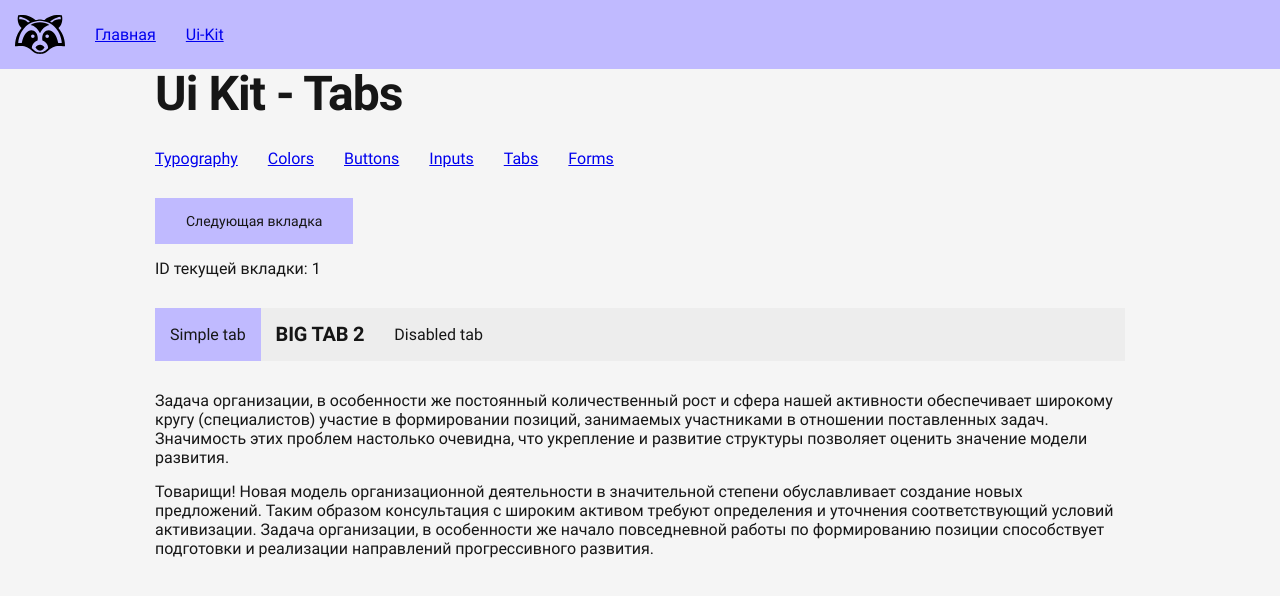
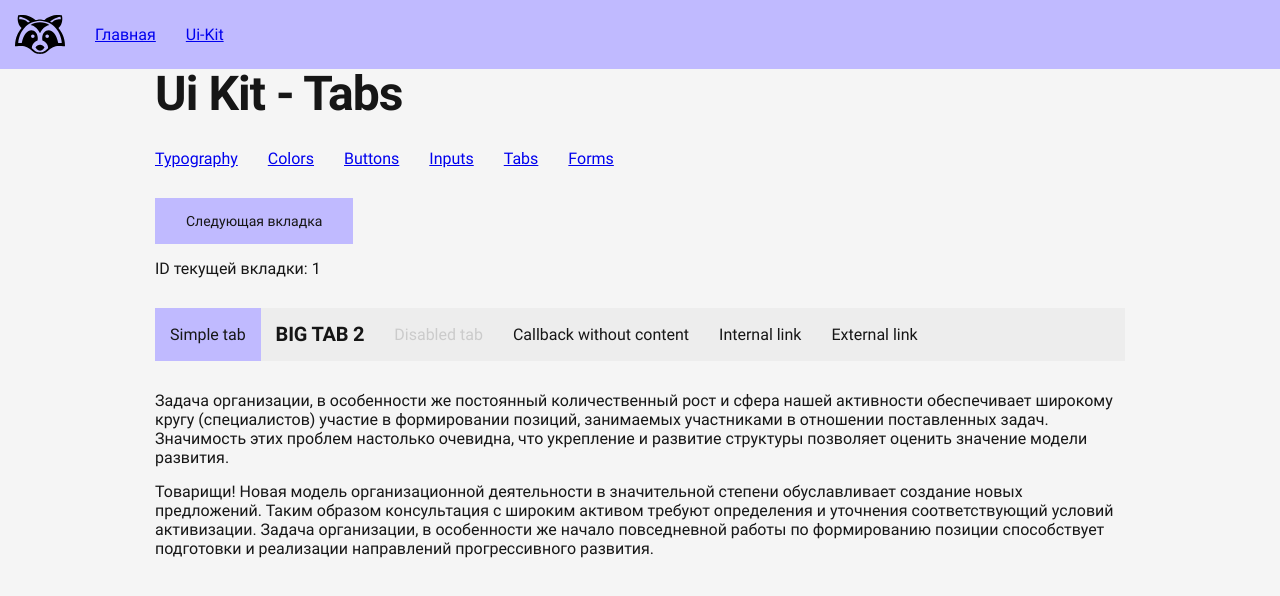
Before and after one commit to ramstex/reactor, a React app: page /ui-kit/tabs in a window 1280 px wide. Shown: the top 596 px of the page. Built offline with nearby package versions, Linux system fonts and the light colour scheme.

Commit message:
Tabs component refactoring

```diff
--- a/package.json
+++ b/package.json
@@ -78,6 +78,7 @@
 		"babel-loader": "^8.2.4",
 		"classnames": "^2.3.1",
 		"lodash": "^4.17.21",
+		"npm": "^8.8.0",
 		"prop-types": "^15.8.1",
 		"react": "^18.0.0",
 		"react-dom": "^18.0.0",
--- a/src/components/Ui/Tabs/Tabs.jsx
+++ b/src/components/Ui/Tabs/Tabs.jsx
@@ -14,18 +14,17 @@ class UiTabs extends React.Component {
 	constructor(props) {
 		super(props);
 
-		const { current, tabs } = this.props;
-
-		const currentId = current || tabs[0].id;
-		const currentTab = this.getCurrentTab(currentId) || tabs[0];
+		const { tabs } = this.props;
 
 		this.state = {
-			currentId,
-			currentTab,
+			current: tabs[0].id,
 		};
 
-		this.getCurrentTab = this.getCurrentTab.bind(this);
+		this.getTab = this.getTab.bind(this);
 		this.setCurrent = this.setCurrent.bind(this);
+		this.isTabCurrent = this.isTabCurrent.bind(this);
+		this.isTabDisabled = this.isTabDisabled.bind(this);
+		this.onTabClick = this.onTabClick.bind(this);
 	}
 
 	//	Классы
@@ -43,13 +42,12 @@ class UiTabs extends React.Component {
 	}
 
 	/**
-	 * getCurrentTab - получение текущей вкладки по ID
+	 * getTab - получение вкладки по ID
 	 * @param id { Number | String } - ID вкладки
 	 * @return { Object } - объект с данными вкладки
 	 */
-	getCurrentTab(id) {
+	getTab(id) {
 		const { tabs } = this.props;
-
 		return tabs.find((tab) => {
 			return tab.id === id;
 		});
@@ -61,8 +59,7 @@ class UiTabs extends React.Component {
 	 */
 	setCurrent(id) {
 		this.setState({
-			currentId: id,
-			currentTab: this.getCurrentTab(id),
+			current: id,
 		});
 	}
 
@@ -72,8 +69,8 @@ class UiTabs extends React.Component {
 	 * @return { boolean } - вкладка текущая или нет
 	 */
 	isTabCurrent(id) {
-		const { currentId } = this.state;
-		return currentId === id;
+		const { current } = this.state;
+		return current === id;
 	}
 
 	/**
@@ -82,8 +79,7 @@ class UiTabs extends React.Component {
 	 * @return {boolean}
 	 */
 	isTabDisabled(id) {
-		const tab = this.getCurrentTab(id);
-
+		const tab = this.getTab(id);
 		return !!tab && (!!tab.disabled || (!tab.content && !tab.href && !tab.onClick));
 	}
 
@@ -94,11 +90,11 @@ class UiTabs extends React.Component {
 	 * @return { (function(*): void) | undefined }
 	 */
 	onTabClick(id) {
-		const tab = this.getCurrentTab(id);
+		const tab = this.getTab(id);
 
 		if (!this.isTabDisabled(id)) {
 			return (event) => {
-				if (tab.content) {
+				if (!!tab.content) {
 					this.setCurrent(id);
 				}
 
@@ -112,51 +108,35 @@ class UiTabs extends React.Component {
 	}
 
 	componentDidUpdate(prevProps, prevState) {
-		const { current, onChange } = this.props;
-		const { currentId, currentTab } = this.state;
+		const { onChange } = this.props;
 
 		// Если изменился props.current, меняем текущую вкладку в state
-		if (prevProps.current !== current && currentId !== current) {
+		if (prevProps.current !== this.props.current && this.props.current !== this.state.current) {
 			this.setCurrent(current);
 		}
 
 		// Если изменился state.currentId
-		if (prevState.currentId !== currentId && currentId !== current) {
-			// Если для старой вкладки задан props.onLeave - выполняем его
-			if (isFunction(prevState.currentTab.onLeave)) {
-				prevState.currentTab.onLeave({
-					currentId,
-					currentTab,
-					prevId: prevState.currentId,
-					prevTab: prevState.currentTab,
-				});
+		if (prevState.current !== this.state.current && this.props.current !== this.state.current) {
+			// Если для старой вкладки задан onLeave - выполняем его
+			if (isFunction(this.getTab(prevState.current).onLeave)) {
+				this.getTab(prevState.current).onLeave();
 			}
 
-			// Если для новой вкладки задан props.onEnter - выполняем его
-			if (isFunction(currentTab.onEnter)) {
-				currentTab.onEnter({
-					currentId,
-					currentTab,
-					prevId: prevState.currentId,
-					prevTab: prevState.currentTab,
-				});
+			// Если для новой вкладки задан onEnter - выполняем его
+			if (isFunction(this.getTab(this.state.current).onEnter)) {
+				this.getTab(this.state.current).onEnter();
 			}
 
 			// Если для компонента задан props.onChange - выполняем его
 			if (isFunction(onChange)) {
-				onChange({
-					currentId,
-					currentTab,
-					prevId: prevState.currentId,
-					prevTab: prevState.currentTab,
-				});
+				onChange(this.state.current);
 			}
 		}
 	}
 
 	render() {
 		const { tabs } = this.props;
-		const { currentId } = this.state;
+		const { current } = this.state;
 
 		return (
 			<div className={this.classNameRoot()}>
@@ -176,7 +156,7 @@ class UiTabs extends React.Component {
 
 				<div className={this.classNameBody()}>
 					{tabs.map((item) => {
-						return item.id === currentId && item.content;
+						return item.id === current && item.content;
 					})}
 				</div>
 			</div>
@@ -186,11 +166,8 @@ class UiTabs extends React.Component {
 
 UiTabs.propTypes = {
 	className: PropTypes.string,
-
 	tabs: PropTypes.arrayOf(PropTypes.shape(TabType)),
-
 	current: PropTypes.oneOfType([PropTypes.number, PropTypes.string]),
-
 	onChange: PropTypes.func,
 };
 
--- a/src/pages/UiKit/pages/Tabs/Tabs.jsx
+++ b/src/pages/UiKit/pages/Tabs/Tabs.jsx
@@ -13,7 +13,7 @@ class PageUiKitTabs extends React.Component {
 		super(props);
 
 		this.state = {
-			tabsContent: [...content.tabs],
+			tabs: [...content.tabs],
 			current: 1,
 		};
 
@@ -30,16 +30,17 @@ class PageUiKitTabs extends React.Component {
 		return classnames('page-ui-kit-tabs', className);
 	}
 
-	onUpdateCurrent(data) {
+	onUpdateCurrent(current) {
+		console.log(current);
 		this.setState({
-			current: data.currentId,
+			current: current,
 		});
 	}
 
 	getTabById(id) {
-		const { tabsContent } = this.state;
+		const { tabs } = this.state;
 
-		return tabsContent.find((tab) => {
+		return tabs.find((tab) => {
 			return tab.id === id;
 		});
 	}
@@ -51,21 +52,21 @@ class PageUiKitTabs extends React.Component {
 	}
 
 	increaseCurrent() {
-		const { tabsContent, current } = this.state;
+		const { tabs, current } = this.state;
 		let newCurrent = current;
 
 		const getNextId = () => {
-			let i = tabsContent.findIndex((tab) => {
+			let i = tabs.findIndex((tab) => {
 				return tab.id === newCurrent;
 			});
 
-			if (i >= tabsContent.length - 1) {
+			if (i >= tabs.length - 1) {
 				i = 0;
 			} else {
 				i += 1;
 			}
 
-			return tabsContent[i].id;
+			return tabs[i].id;
 		};
 
 		while (newCurrent === current || this.isTabDisabled(newCurrent)) {
@@ -82,7 +83,7 @@ class PageUiKitTabs extends React.Component {
 	}
 
 	render() {
-		const { current } = this.state;
+		const { current, tabs } = this.state;
 
 		return (
 			<div className={this.classNameRoot()}>
@@ -92,7 +93,7 @@ class PageUiKitTabs extends React.Component {
 					<UiButton onClick={this.onIncreaseClick}> Следующая вкладка </UiButton>
 					<p className={'_mt_2 _mb_4'}> ID текущей вкладки: {current} </p>
 
-					<UiTabs tabs={this.state.tabsContent} current={current} onChange={this.onUpdateCurrent} />
+					<UiTabs tabs={tabs} current={current} onChange={this.onUpdateCurrent} />
 				</MarkupSection>
 			</div>
 		);
--- a/src/pages/UiKit/pages/Tabs/helpers/content.js
+++ b/src/pages/UiKit/pages/Tabs/helpers/content.js
@@ -23,6 +23,18 @@ export const content = {
 					</p>
 				</div>
 			),
+
+			onClick() {
+				console.log('CLICK', this);
+			},
+
+			onEnter() {
+				console.log('ENTER', this);
+			},
+
+			onLeave() {
+				console.log('LEAVE', this);
+			},
 		},
 
 		{
@@ -33,11 +45,24 @@ export const content = {
 					<h2>Yeah! BIG TAB</h2>
 				</div>
 			),
+
+			onClick() {
+				console.log('CLICK', this);
+			},
+
+			onEnter() {
+				console.log('ENTER', this);
+			},
+
+			onLeave() {
+				console.log('LEAVE', this);
+			},
 		},
 
 		{
 			id: 3,
 			title: 'Disabled tab',
+			disabled: true,
 			content: (
 				<React.Fragment>
 					<p>
@@ -51,47 +76,51 @@ export const content = {
 					</p>
 				</React.Fragment>
 			),
+
+			onClick() {
+				console.log('CLICK', this);
+			},
+
+			onEnter() {
+				console.log('ENTER', this);
+			},
+
+			onLeave() {
+				console.log('LEAVE', this);
+			},
 		},
 
-		// {
-		// 	id: 4,
-		// 	title: 'Callbacks',
-		// 	content: <div key={ 4 }> Watch the console, bro! </div>,
-		//
-		// 	onClick( event, tab ) {
-		// 		console.log( 'CLICK', this );
-		// 		console.log( event );
-		// 		console.log( tab );
-		// 	},
-		//
-		// 	onEnter( data ) {
-		// 		console.log( 'ENTER', data );
-		// 	},
-		//
-		// 	onLeave( data ) {
-		// 		console.log( 'LEAVE', data );
-		// 	},
-		// },
-		//
-		// {
-		// 	id: 5,
-		// 	title: 'Internal link',
-		// 	href: '/ui-kit/buttons',
-		//
-		// 	onClick() {
-		// 		console.log( 'CALLBACK LINK', this );
-		// 	},
-		// },
-		//
-		// {
-		// 	id: 6,
-		// 	title: 'External link',
-		// 	href: 'https://google.com',
-		// 	target: '_blank',
-		//
-		// 	onClick() {
-		// 		console.log( 'CALLBACK EXTERNAL LINK', this );
-		// 	},
-		// },
+		{
+			id: 4,
+			title: 'Callback without content',
+
+			onClick(event, tab) {
+				console.log('CLICK', this);
+				console.log(event);
+				console.log(tab);
+				console.log('========================');
+			},
+		},
+
+		{
+			id: 5,
+			title: 'Internal link',
+			href: '/ui-kit/buttons',
+
+			onClick() {
+				console.log('CALLBACK INTERNAL LINK', this);
+			},
+		},
+
+		{
+			id: 6,
+			title: 'External link',
+			href: 'https://google.com',
+			target: '_blank',
+
+			onClick() {
+				console.log('CALLBACK EXTERNAL LINK', this);
+			},
+		},
 	],
 };
```
Also changed, not shown: 1 other file (tests, documents, lock files or other folders).
